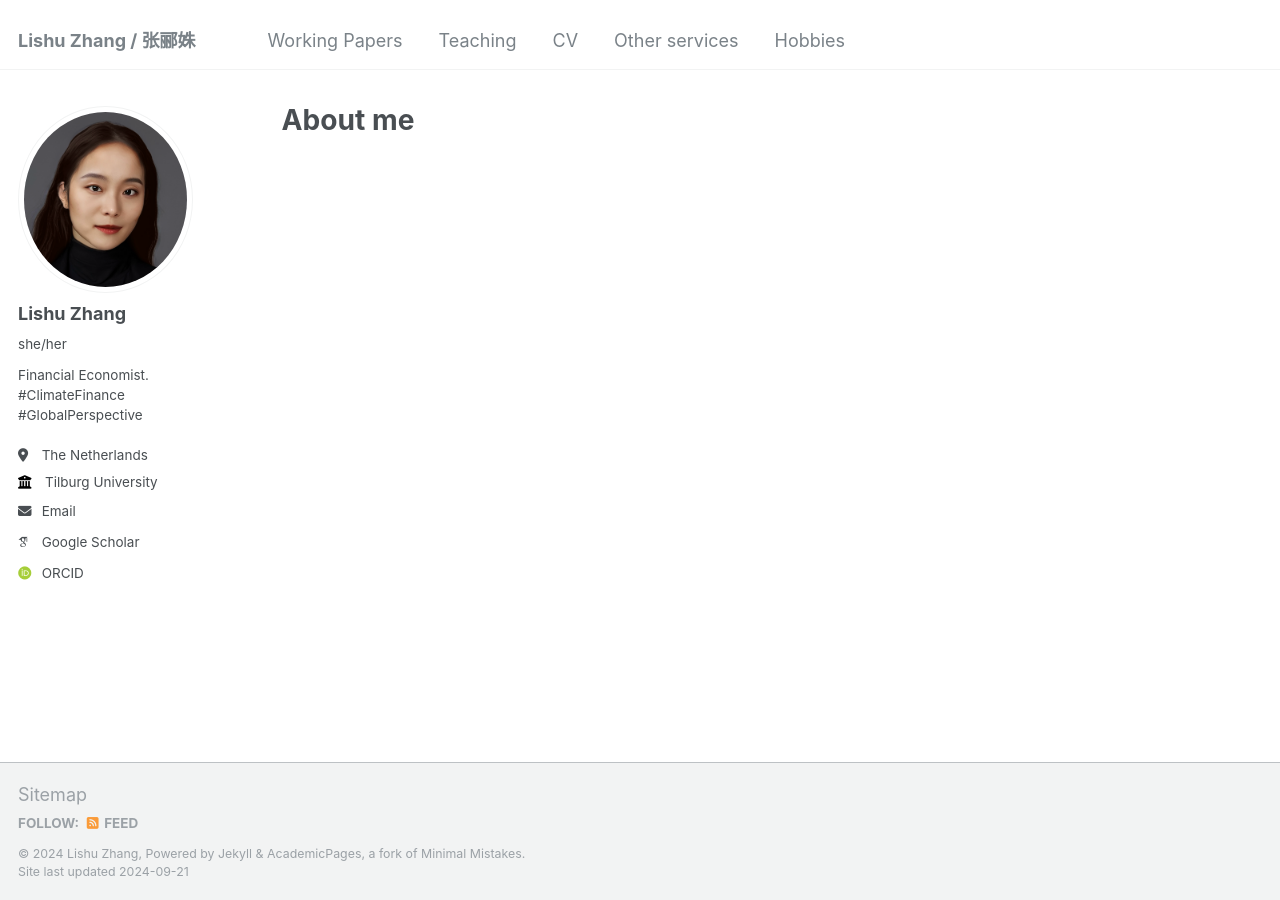
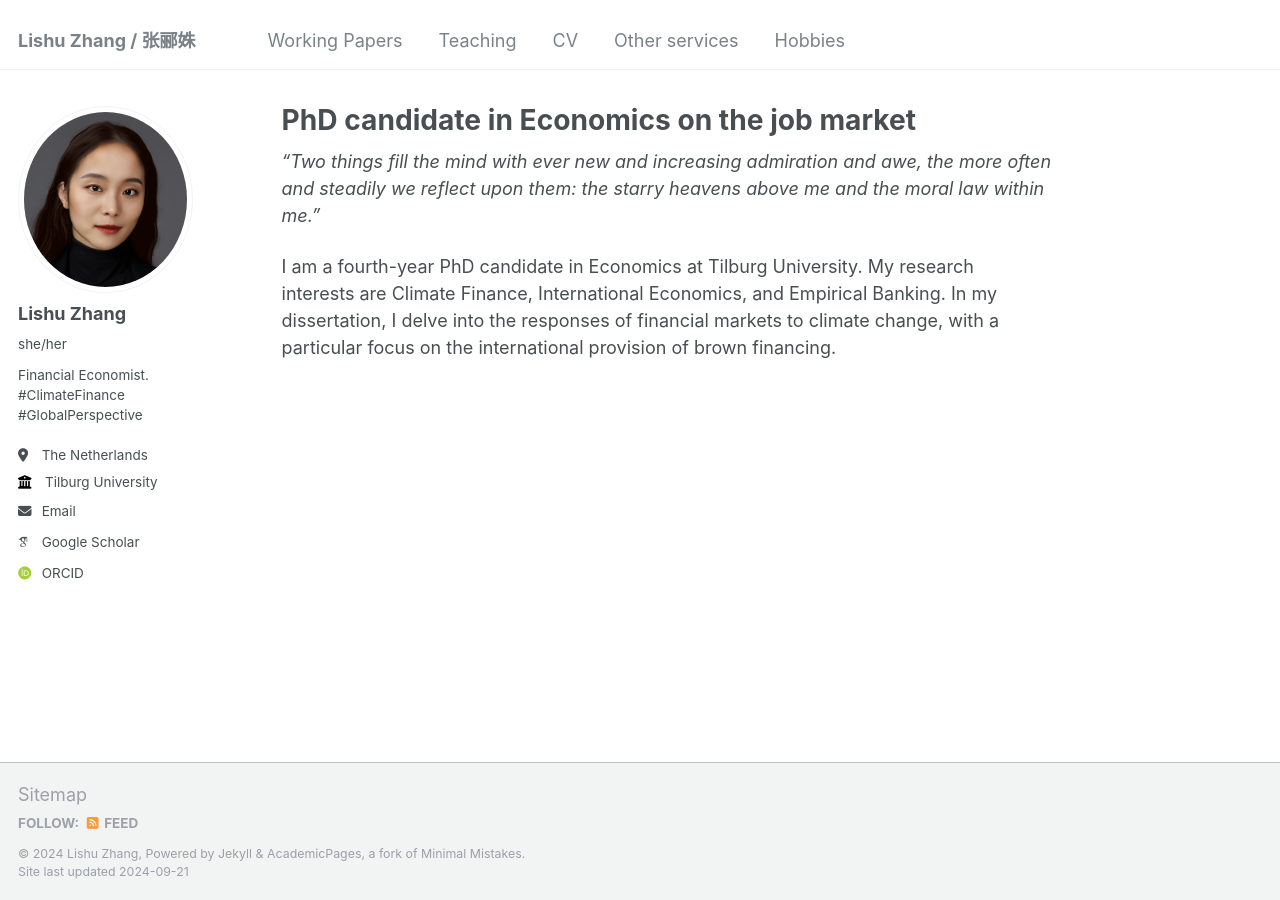
Before and after one commit to LishuZ/LishuZ.github.io, a Jekyll site: the page built from _pages/about.md, in a window 1280 px wide. Built offline with Jekyll 4.4.1, drawn with Linux system fonts in a browser that asks for light colours; some web fonts are replaced.

Commit message:
Update about.md

```diff
--- a/_pages/about.md
+++ b/_pages/about.md
@@ -1,8 +1,11 @@
 ---
 permalink: /
-title: "About me"
+title: "PhD candidate in Economics on the job market"
 author_profile: true
 redirect_from:
   - /about/
   - /about.html
 ---
+_"Two things fill the mind with ever new and increasing admiration and awe, the more often and steadily we reflect upon them: the starry heavens above me and the moral law within me."_
+
+I am a fourth-year PhD candidate in Economics at Tilburg University. My research interests are Climate Finance, International Economics, and Empirical Banking. In my dissertation, I delve into the responses of financial markets to climate change, with a particular focus on the international provision of brown financing.
```
